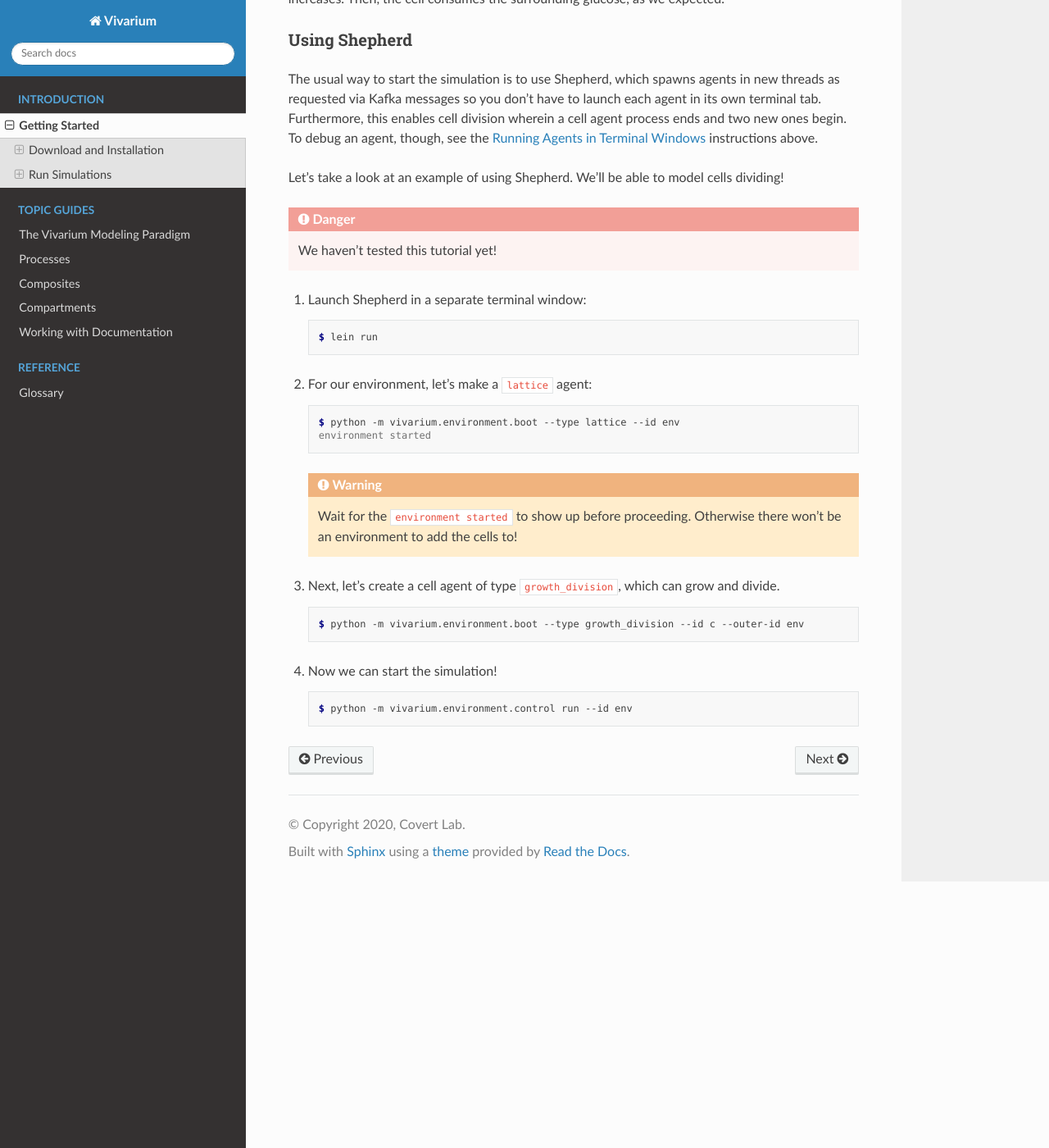
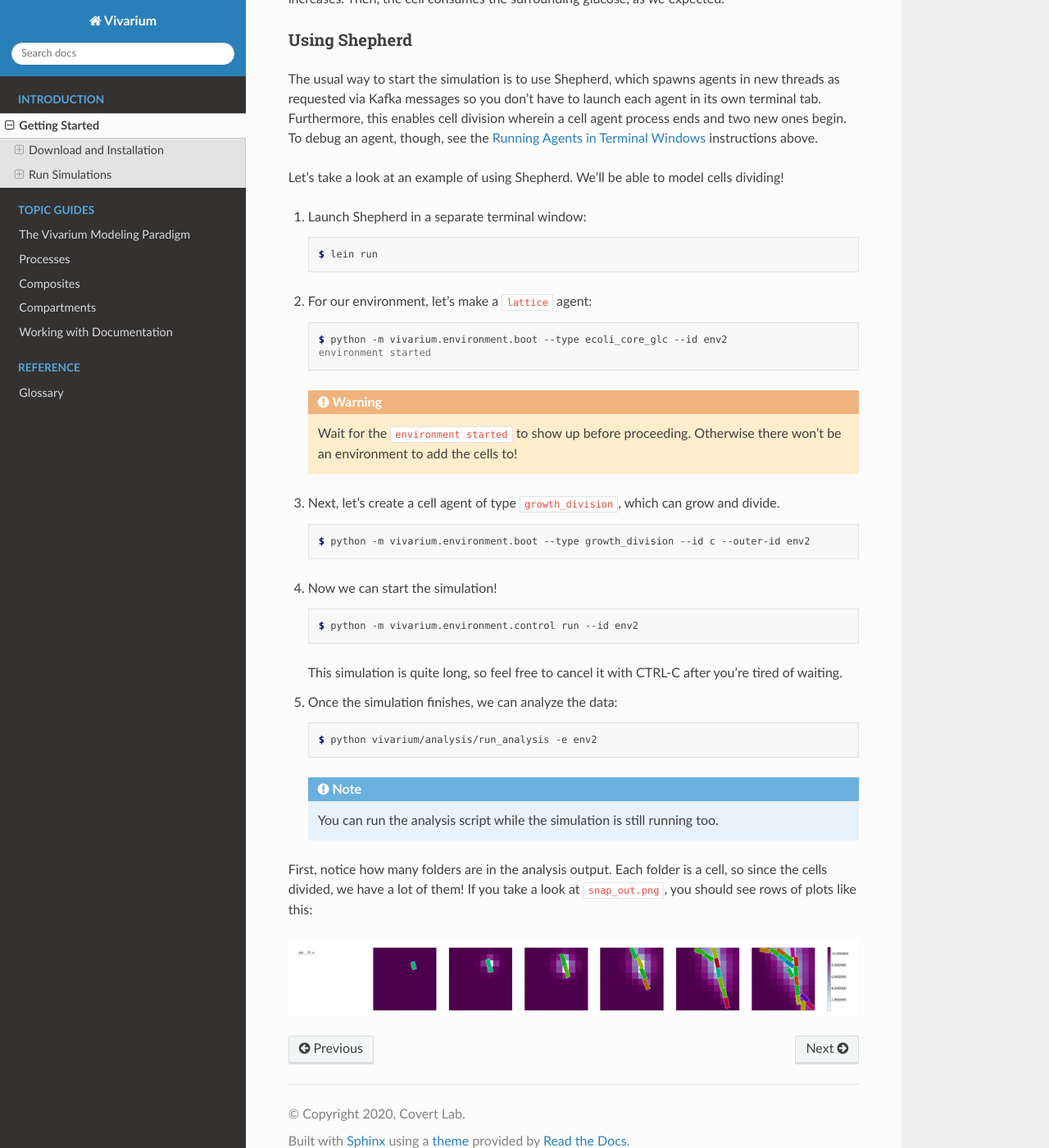
Before and after one commit to hongzhonglu/vivarium, a Sphinx documentation site: the page built from doc/getting_started.rst, in a window 1280 px wide and 1400 px high, scrolled down 13439 px. Shown: the whole window at 82% size. Built offline with Sphinx 7.4.7 and the Read the Docs theme 2.0.0, drawn with Linux system fonts in a browser that asks for light colours.

Commit message:
Finish shepherd getting started tutorial

```diff
--- a/doc/getting_started.rst
+++ b/doc/getting_started.rst
@@ -681,8 +681,6 @@ model cells dividing!
 
 .. todo:: Reference composites in this and the previous tutorial
 
-.. DANGER:: We haven't tested this tutorial yet!
-
 #. Launch Shepherd in a separate terminal window:
 
    .. code-block:: console
@@ -693,7 +691,7 @@ model cells dividing!
 
    .. code-block:: console
 
-        $ python -m vivarium.environment.boot --type lattice --id env
+        $ python -m vivarium.environment.boot --type ecoli_core_glc --id env2
         environment started
 
    .. WARNING:: Wait for the ``environment started`` to show up before
@@ -705,12 +703,34 @@ model cells dividing!
 
    .. code-block:: console
 
-      $ python -m vivarium.environment.boot --type growth_division --id c --outer-id env
+      $ python -m vivarium.environment.boot --type growth_division --id c --outer-id env2
 
 #. Now we can start the simulation!
 
    .. code-block:: console
 
-        $ python -m vivarium.environment.control run --id env
+        $ python -m vivarium.environment.control run --id env2
+
+   This simulation is quite long, so feel free to cancel it with CTRL-C
+   after you're tired of waiting.
+
+#. Once the simulation finishes, we can analyze the data:
+
+   .. code-block:: console
+
+        $ python vivarium/analysis/run_analysis -e env2
+
+   .. note:: You can run the analysis script while the simulation is
+       still running too.
+
+First, notice how many folders are in the analysis output. Each folder
+is a cell, so since the cells divided, we have a lot of them! If you
+take a look at ``snap_out.png``, you should see rows of plots like this:
+
+.. image:: ./_static/growth_division_snap_out_crop.png
+    :width: 100%
+    :alt: A row of 6 plots showing the simulated colony over time.
+        Glucose concentrations are shown depleting around the cells, and
+        the colony is growing as the cells multiply.
 
 .. todo:: Running an experiment with Shepherd.
```
Also changed, not shown: doc/_static/growth_division_snap_out_crop.png (added).
